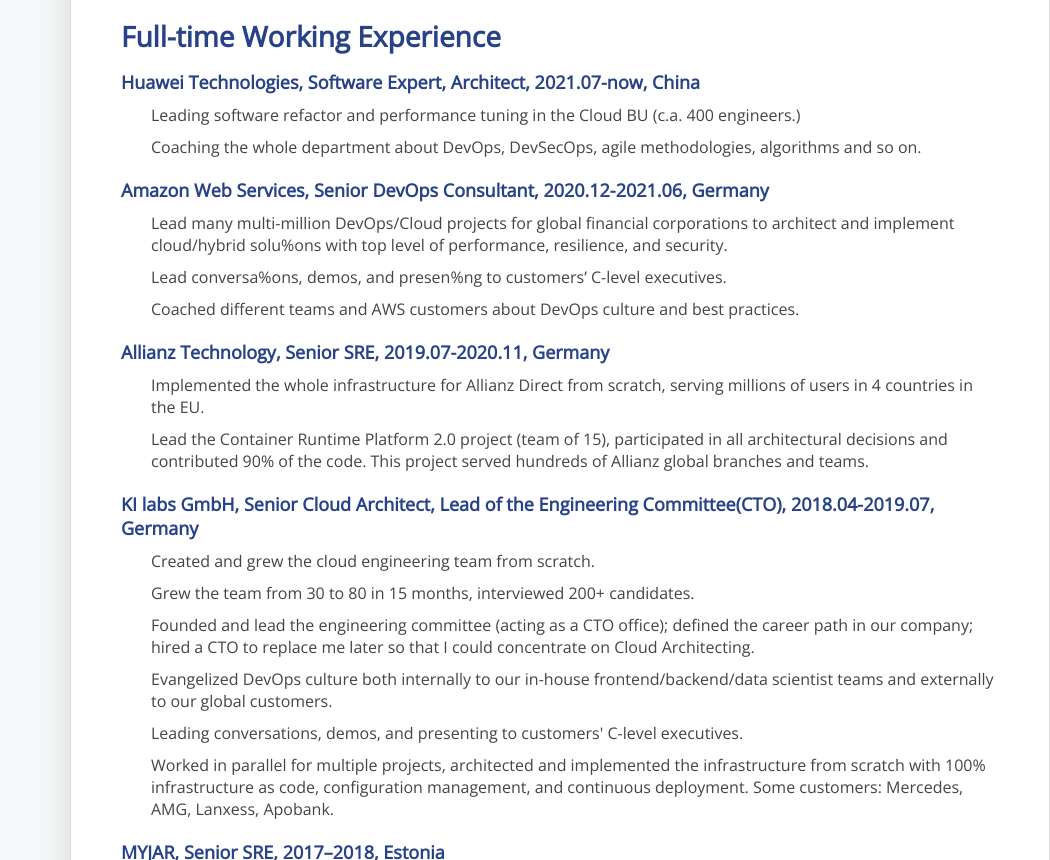
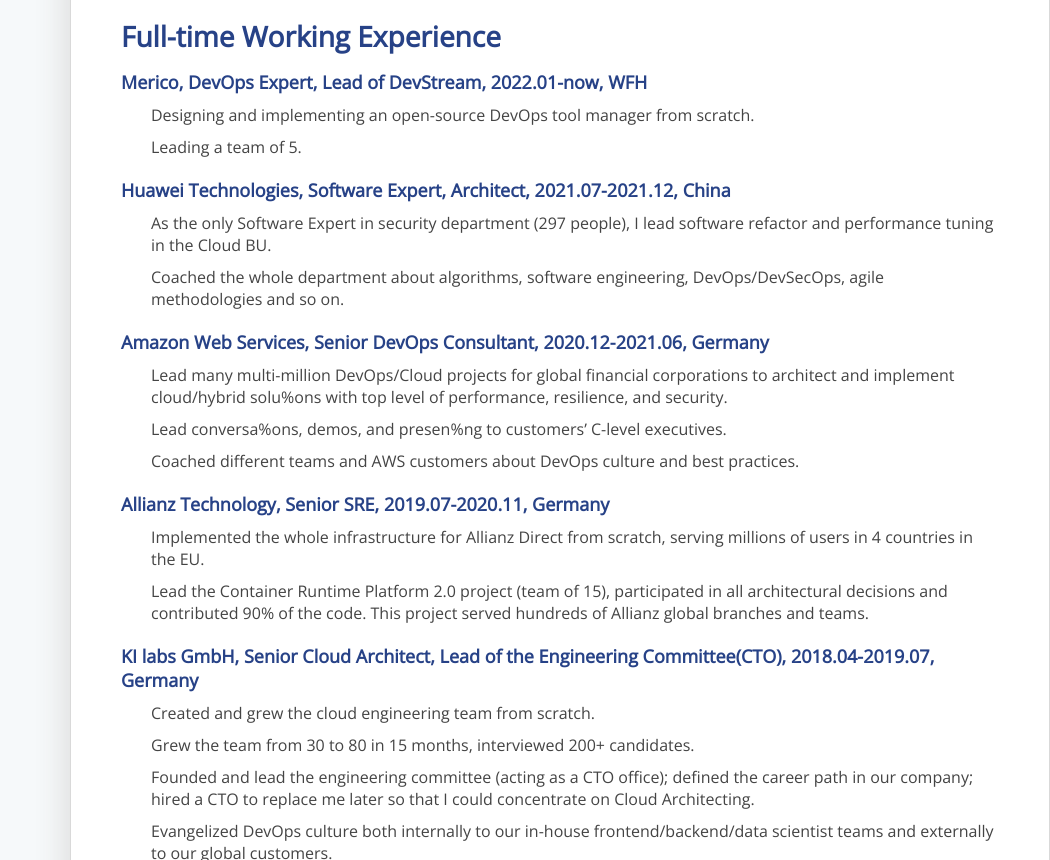
Before and after one commit to IronCore864/IronCore864, a website: page index.html in a window 1280 px wide. Shown: the part 971-1831 px from the top of the page, without its empty margins (230-1280 px from the left). Drawn offline with nearby package versions, Linux system fonts and the light colour scheme.

Commit message:
update working experiences

```diff
--- a/index.html
+++ b/index.html
@@ -90,9 +90,11 @@
     <div class="content" id="certifications">
       <h1>Certifications</h1>
       <ul>
-        <li><a href="https://www.youracclaim.com/badges/3416181b-5580-4b14-be98-5b2e96f42364/public_url" target='_blank'>
+        <li><a href="https://www.youracclaim.com/badges/3416181b-5580-4b14-be98-5b2e96f42364/public_url"
+            target='_blank'>
             CKA: Certified Kubernetes Administrator, 2021</a></li>
-        <li><a href="https://www.youracclaim.com/badges/1fc0831d-3875-40a2-b0e8-fc5c1c95a796/public_url" target='_blank'>
+        <li><a href="https://www.youracclaim.com/badges/1fc0831d-3875-40a2-b0e8-fc5c1c95a796/public_url"
+            target='_blank'>
             HashiCorp Certified: Terraform Associate</a></li>
         <li>Calico: Certified Calico Operator, 2021</li>
         <li><a href="https://www.youracclaim.com/badges/26bd12d1-296a-4282-b676-6ae431eb9502" target='_blank'>
@@ -112,9 +114,15 @@
     <div class="content" id="work">
       <h1>Full-time Working Experience</h1>
 
-      <h2>Huawei Technologies, Software Expert, Architect, 2021.07-now, China</h2>
-      <p>Leading software refactor and performance tuning in the Cloud BU (c.a. 400 engineers.)</p>
-      <p>Coaching the whole department about DevOps, DevSecOps, agile methodologies, algorithms and so on.</p>
+      <h2>Merico, DevOps Expert, Lead of DevStream, 2022.01-now, WFH</h2>
+      <p>Designing and implementing an open-source DevOps tool manager from scratch.</p>
+      <p>Leading a team of 5.</p>
+
+      <h2>Huawei Technologies, Software Expert, Architect, 2021.07-2021.12, China</h2>
+      <p>As the only Software Expert in security department (297 people), I lead software refactor and performance
+        tuning in the Cloud BU.</p>
+      <p>Coached the whole department about algorithms, software engineering, DevOps/DevSecOps, agile methodologies
+        and so on.</p>
 
       <h2>Amazon Web Services, Senior DevOps Consultant, 2020.12-2021.06, Germany</h2>
       <p>Lead many multi-million DevOps/Cloud projects for global financial corporations to architect and implement
@@ -126,13 +134,16 @@
       <p>Implemented the whole infrastructure for Allianz Direct from scratch, serving millions of users in 4 countries
         in the EU.</p>
       <p>Lead the Container Runtime Platform 2.0 project (team of 15), participated in all architectural
-        decisions and contributed 90% of the code. This project served hundreds of Allianz global branches and teams.</p>
+        decisions and contributed 90% of the code. This project served hundreds of Allianz global branches and teams.
+      </p>
 
       <h2>KI labs GmbH, Senior Cloud Architect, Lead of the Engineering Committee(CTO), 2018.04-2019.07, Germany</h2>
       <p>Created and grew the cloud engineering team from scratch.</p>
       <p>Grew the team from 30 to 80 in 15 months, interviewed 200+ candidates.</p>
-      <p>Founded and lead the engineering committee (acting as a CTO office); defined the career path in our company; hired a CTO to replace me later so that I could concentrate on Cloud Architecting. </p>
-      <p>Evangelized DevOps culture both internally to our in-house frontend/backend/data scientist teams and externally to our global customers.</p>
+      <p>Founded and lead the engineering committee (acting as a CTO office); defined the career path in our company;
+        hired a CTO to replace me later so that I could concentrate on Cloud Architecting. </p>
+      <p>Evangelized DevOps culture both internally to our in-house frontend/backend/data scientist teams and externally
+        to our global customers.</p>
       <p>Leading conversations, demos, and presenting to customers' C-level executives.</p>
       <p>Worked in parallel for multiple projects, architected and implemented the infrastructure from scratch with 100%
         infrastructure as code, configuration management, and continuous deployment. Some customers: Mercedes, AMG,
```
